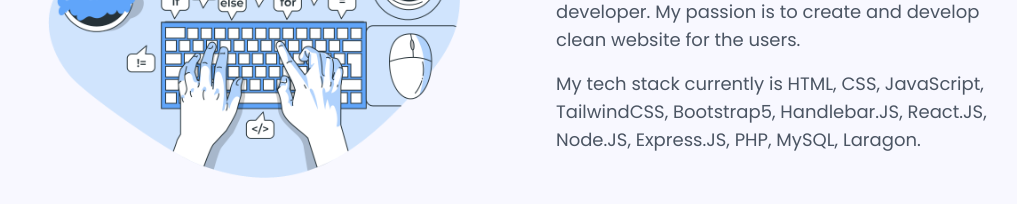
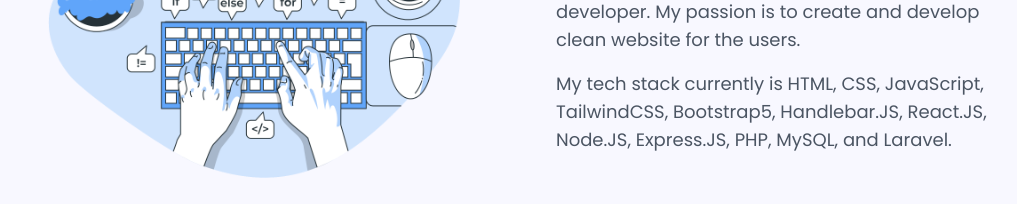
Before and after one commit to mikefillar/mikefillar.github.io, a React (Create React App) app: page / in a window 1280 px wide. Shown: the part 1023-1227 px from the top of the page, without its empty margins (124-1141 px from the left). Built offline with nearby package versions, Linux system fonts and the light colour scheme.

Commit message:
files updated

```diff
--- a/src/Components/About.js
+++ b/src/Components/About.js
@@ -22,7 +22,7 @@
         <p className=" text-gray-600 text-sm sm:text-base semilarge:text-lg large:text-xl">
           My tech stack currently is HTML, CSS, JavaScript, TailwindCSS,
           Bootstrap5, Handlebar.JS, React.JS, Node.JS, Express.JS, PHP, MySQL,
-          Laragon.
+          and Laravel.
         </p>
       </div>
     </section>
--- a/src/Components/HomeNew.js
+++ b/src/Components/HomeNew.js
@@ -15,7 +15,7 @@
     { linkName: "Express.JS" },
     { linkName: "Node.JS" },
     { linkName: "MySQL" },
-    { linkName: "Laragon" },
+    { linkName: "Laravel" },
   ];
   return (
     <main>
```
